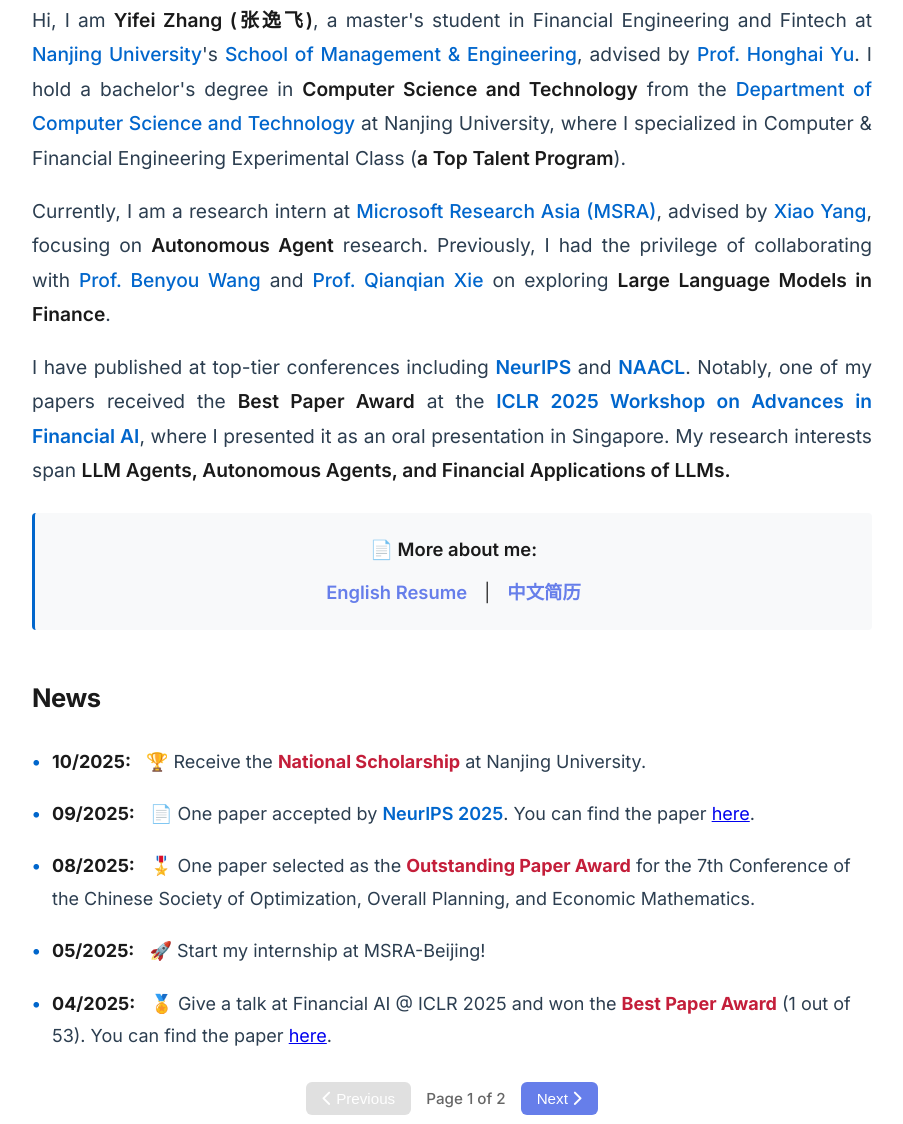
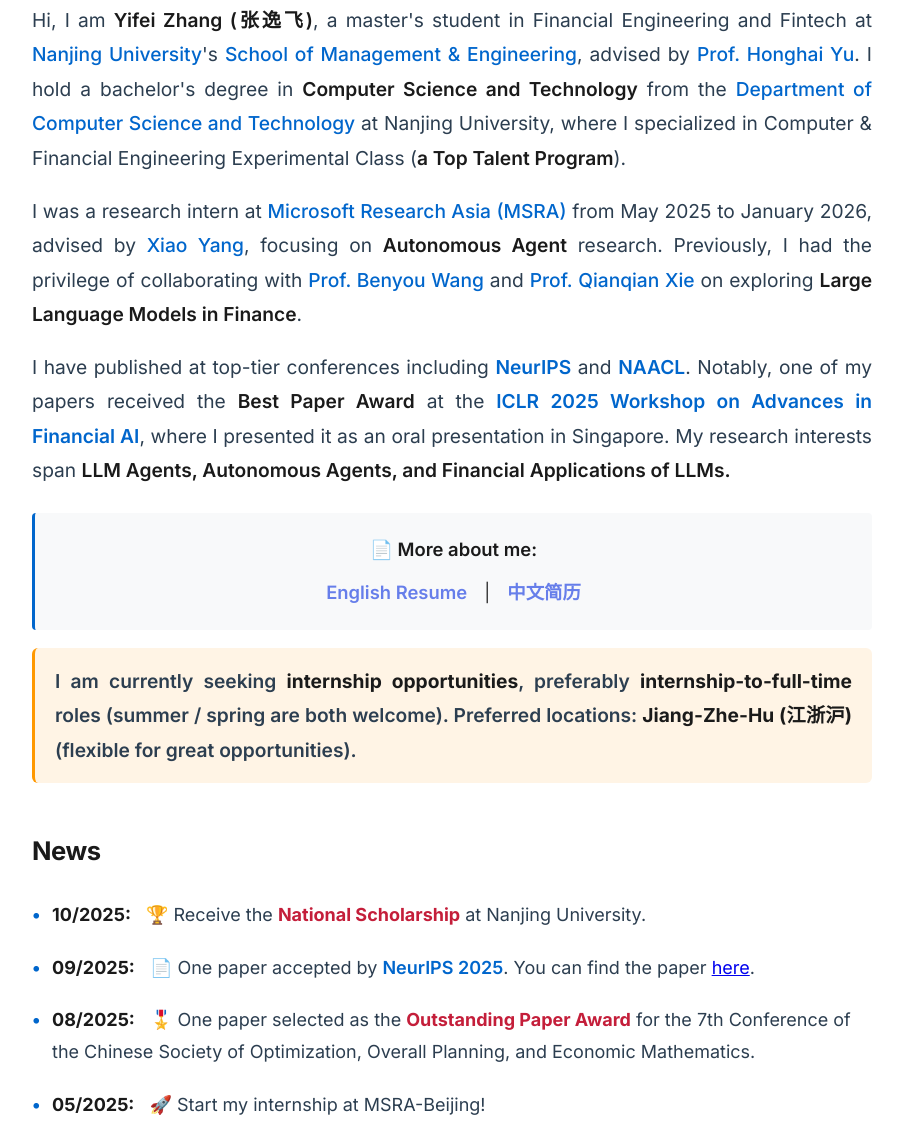
Before and after one commit to Hoder-zyf/hoder-zyf.github.io, a plain HTML site: page index.html in a window 1280 px wide. Shown: the part 410-1534 px from the top of the page, without its empty margins (188-1091 px from the left). Drawn offline with Linux system fonts and the light colour scheme; no server answers.

Commit message:
update cv and internship ending

```diff
--- a/index.html
+++ b/index.html
@@ -209,6 +209,24 @@
             border-left: 3px solid #0066cc;
             border-radius: 4px;
             text-align: center;
+        }
+
+        .opportunity-callout {
+            margin-top: 18px;
+            padding: 16px 20px;
+            background-color: #fff4e5;
+            border-left: 3px solid #ff9800;
+            border-radius: 6px;
+            color: #5c3b00;
+            font-size: 1.08rem;
+            font-weight: 600;
+            line-height: 1.7;
+            text-align: center;
+        }
+
+        .opportunity-callout strong {
+            color: #1a1a1a;
+            font-weight: 700;
         }
 
         .resume-links strong {
@@ -990,7 +1008,7 @@
             <div class="about-text">
                 <p>Hi, I am <strong>Yifei Zhang (张逸飞)</strong>, a master's student in Financial Engineering and Fintech at <a href="https://www.nju.edu.cn/en" target="_blank">Nanjing University</a>'s <a href="https://sme.nju.edu.cn/" target="_blank">School of Management & Engineering</a>, advised by <a href="https://sme.nju.edu.cn/yhh/list.htm" target="_blank">Prof. Honghai Yu</a>. I hold a bachelor's degree in <strong>Computer Science and Technology</strong> from the <a href="https://cs.nju.edu.cn/mainm.htm" target="_blank">Department of Computer Science and Technology</a> at Nanjing University, where I specialized in Computer & Financial Engineering Experimental Class (<strong>a Top Talent Program</strong>).</p>
 
-                <p>Currently, I am a research intern at <a href="https://www.microsoft.com/en-us/research/lab/microsoft-research-asia/" target="_blank">Microsoft Research Asia (MSRA)</a>, advised by <a href="https://www.microsoft.com/en-us/research/people/xiaoyang/" target="_blank">Xiao Yang</a>, focusing on <strong>Autonomous Agent</strong> research. Previously, I had the privilege of collaborating with <a href="https://sds.cuhk.edu.cn/teacher/571" target="_blank">Prof. Benyou Wang</a> and <a href="http://jszy.whu.edu.cn/xieqianqian/zh_CN/index/1646702/list/" target="_blank">Prof. Qianqian Xie</a> on exploring <strong>Large Language Models in Finance</strong>.</p>
+                <p>I was a research intern at <a href="https://www.microsoft.com/en-us/research/lab/microsoft-research-asia/" target="_blank">Microsoft Research Asia (MSRA)</a> from May 2025 to January 2026, advised by <a href="https://www.microsoft.com/en-us/research/people/xiaoyang/" target="_blank">Xiao Yang</a>, focusing on <strong>Autonomous Agent</strong> research. Previously, I had the privilege of collaborating with <a href="https://sds.cuhk.edu.cn/teacher/571" target="_blank">Prof. Benyou Wang</a> and <a href="http://jszy.whu.edu.cn/xieqianqian/zh_CN/index/1646702/list/" target="_blank">Prof. Qianqian Xie</a> on exploring <strong>Large Language Models in Finance</strong>.</p>
 
                 <p>I have published at top-tier conferences including <em>NeurIPS</em> and <em>NAACL</em>. Notably, one of my papers received the <strong>Best Paper Award</strong> at the <em>ICLR 2025 Workshop on Advances in Financial AI</em>, where I presented it as an oral presentation in Singapore. My research interests span <strong>LLM Agents, Autonomous Agents, and Financial Applications of LLMs.</strong></p>
 
@@ -999,6 +1017,10 @@
                     <a href="pdf/en-cv-zyf.pdf" target="_blank">English Resume</a> |
                     <a href="pdf/cn-cv-zyf.pdf" target="_blank">中文简历</a>
                 </div>
+
+                <p class="opportunity-callout">
+                    I am currently seeking <strong>internship opportunities</strong>, preferably <strong>internship-to-full-time</strong> roles (summer / spring are both welcome). Preferred locations: <strong>Jiang-Zhe-Hu (江浙沪)</strong> (flexible for great opportunities).
+                </p>
             </div>
         </section>
 
@@ -1249,7 +1271,7 @@
                 <i class="fas fa-building experience-logo" style="color: #00a4ef; display: none;"></i>
                 <div class="exp-header">
                     <div class="exp-title">Microsoft Research Asia (MSRA)</div>
-                    <div class="exp-date">2025.05 – Present</div>
+                    <div class="exp-date">2025.05 – 2026.01</div>
                 </div>
                 <div class="exp-role">Research Intern</div>
                 <div class="exp-advisor">Focusing on <strong>Autonomous Agent</strong> research | Advised by <a href="https://www.microsoft.com/en-us/research/people/xiaoyang/" target="_blank">Xiao Yang</a></div>
@@ -1294,7 +1316,7 @@
         <div class="container">
             <p>&copy; 2024-2025 Yifei Zhang. All rights reserved.</p>
             <p>Email: <a href="mailto:yf_zhang@smail.nju.edu.cn" style="color: #667eea; text-decoration: none;">yf_zhang@smail.nju.edu.cn</a></p>
-            <p style="margin-top: 5px; font-size: 0.85rem; color: #333; font-weight: 600;">Last Updated: January 11, 2026</p>
+            <p style="margin-top: 5px; font-size: 0.85rem; color: #333; font-weight: 600;">Last Updated: February 13, 2026</p>
         </div>
     </footer>
 
```
Also changed, not shown: 2 other files.
